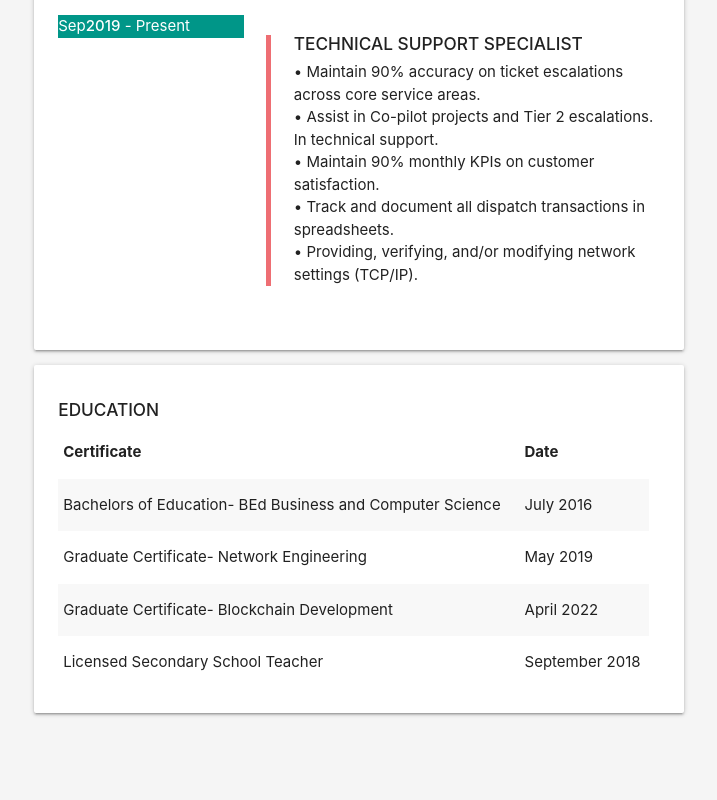
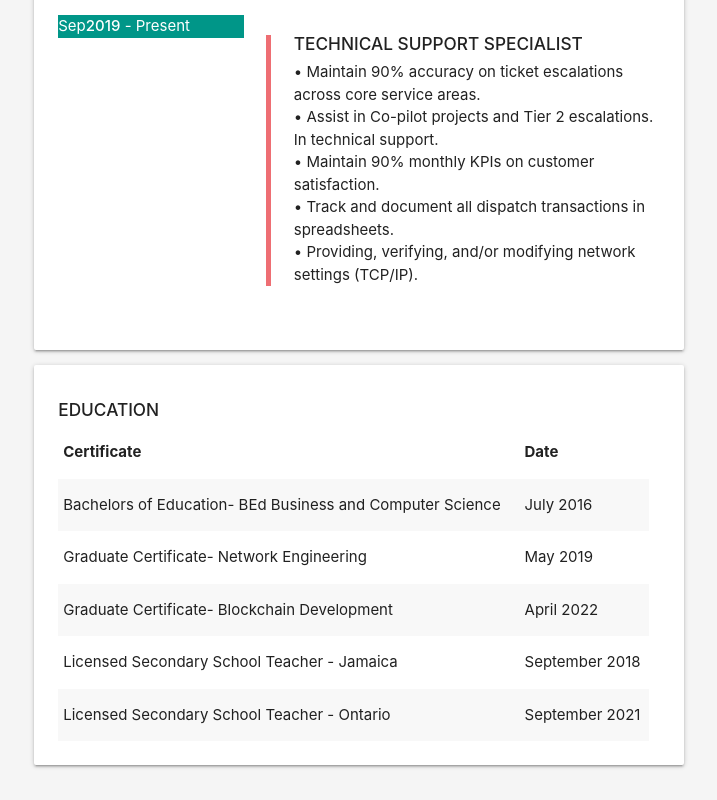
Before and after one commit to baileyalo/Resume, a React (Create React App) app: page / in a window 1280 px wide. Shown: the part 1313-2113 px from the top of the page, without its empty margins (393-1110 px from the left). Before the commit the page ends 2061 px from the top, so only its background shows below. Built offline with nearby package versions, Linux system fonts and the light colour scheme; the HTML template or start-up script is replaced by a standard one.

Commit message:
Update Educations.js

```diff
--- a/src/components/pages/educations/Educations.js
+++ b/src/components/pages/educations/Educations.js
@@ -33,8 +33,13 @@ export default function Educations() {
 
 							</tr>
 							<tr>
-								<td>Licensed Secondary School Teacher</td>
+								<td>Licensed Secondary School Teacher - Jamaica</td>
 								<td>September 2018</td>
+
+							</tr>
+							<tr>
+								<td>Licensed Secondary School Teacher - Ontario</td>
+								<td>September 2021</td>
 
 							</tr>
 						</tbody>
```
